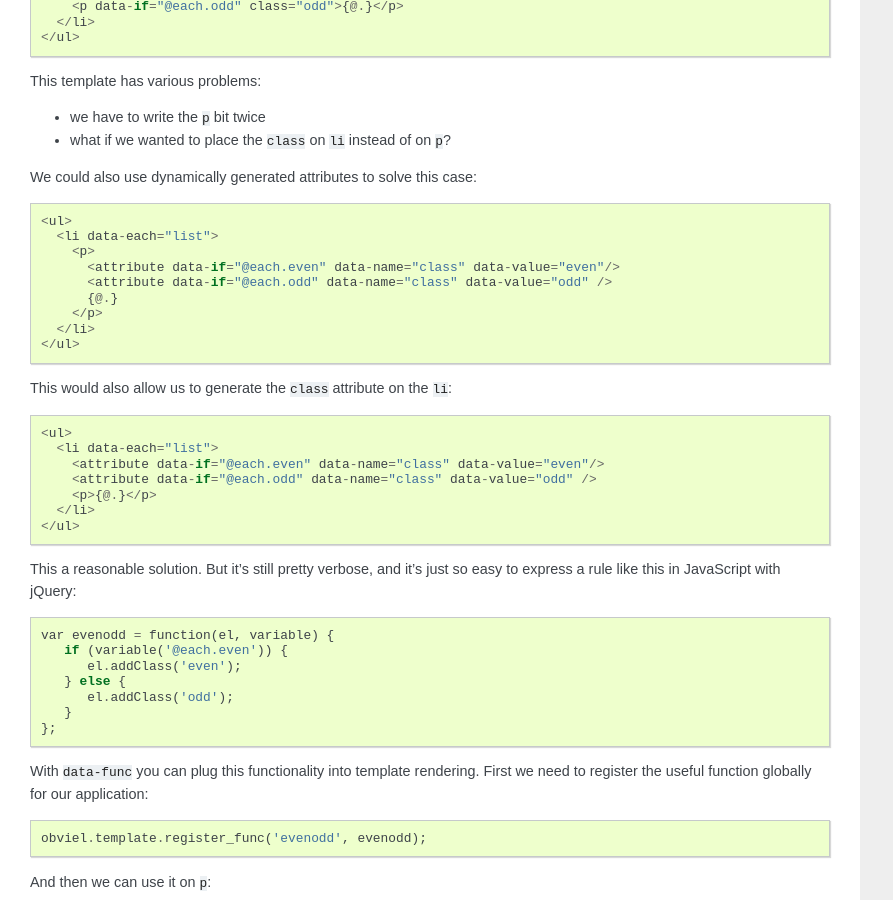
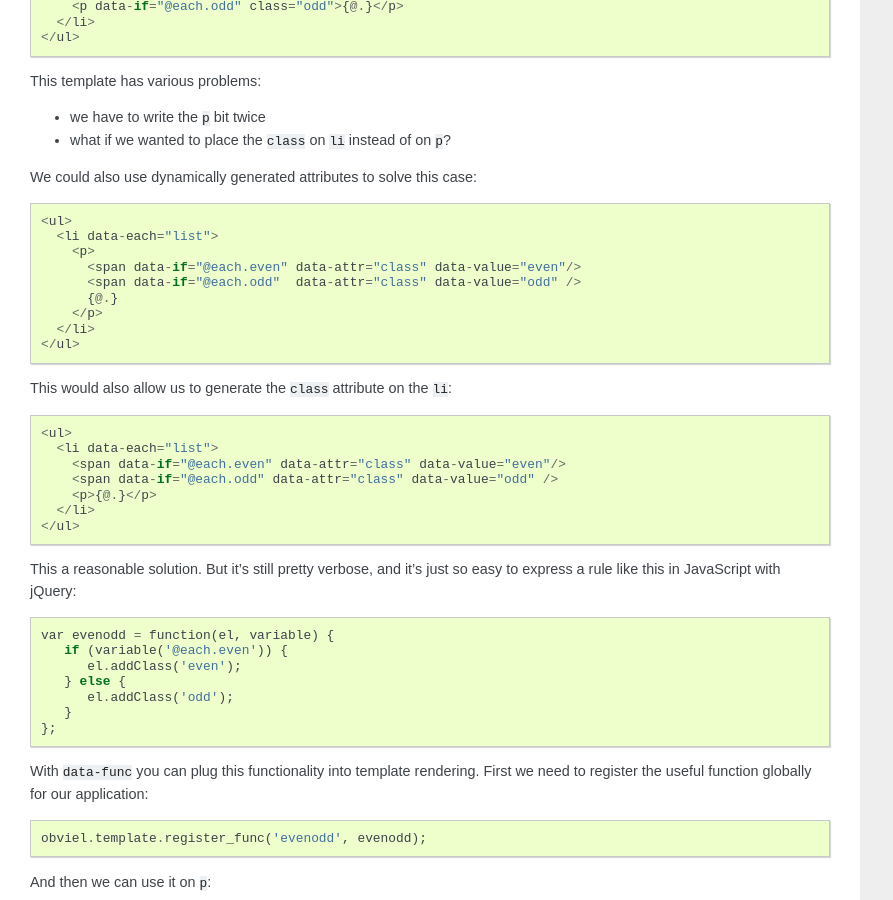
Before and after one commit to obviel/obviel, a Sphinx documentation site: the page built from doc/template.txt, in a window 1280 px wide and 900 px high, scrolled down 14463 px. Shown: the whole window, without its empty margins (0-893 px from the left). Built offline with Sphinx 7.4.7, drawn with Linux system fonts in a browser that asks for light colours.

Commit message:
Update documentation some more with new data-attr stuff.

```diff
--- a/doc/template.txt
+++ b/doc/template.txt
@@ -815,8 +815,8 @@ We could also use dynamically generated attributes to solve this case::
   <ul>
     <li data-each="list">
       <p>
-        <attribute data-if="@each.even" data-name="class" data-value="even"/>
-        <attribute data-if="@each.odd" data-name="class" data-value="odd" />
+        <span data-if="@each.even" data-attr="class" data-value="even"/>
+        <span data-if="@each.odd"  data-attr="class" data-value="odd" />
         {@.}
       </p>
     </li>
@@ -826,8 +826,8 @@ This would also allow us to generate the ``class`` attribute on the ``li``::
 
   <ul>
     <li data-each="list">
-      <attribute data-if="@each.even" data-name="class" data-value="even"/>
-      <attribute data-if="@each.odd" data-name="class" data-value="odd" />
+      <span data-if="@each.even" data-attr="class" data-value="even"/>
+      <span data-if="@each.odd" data-attr="class" data-value="odd" />
       <p>{@.}</p>
     </li>
   </ul>
```
